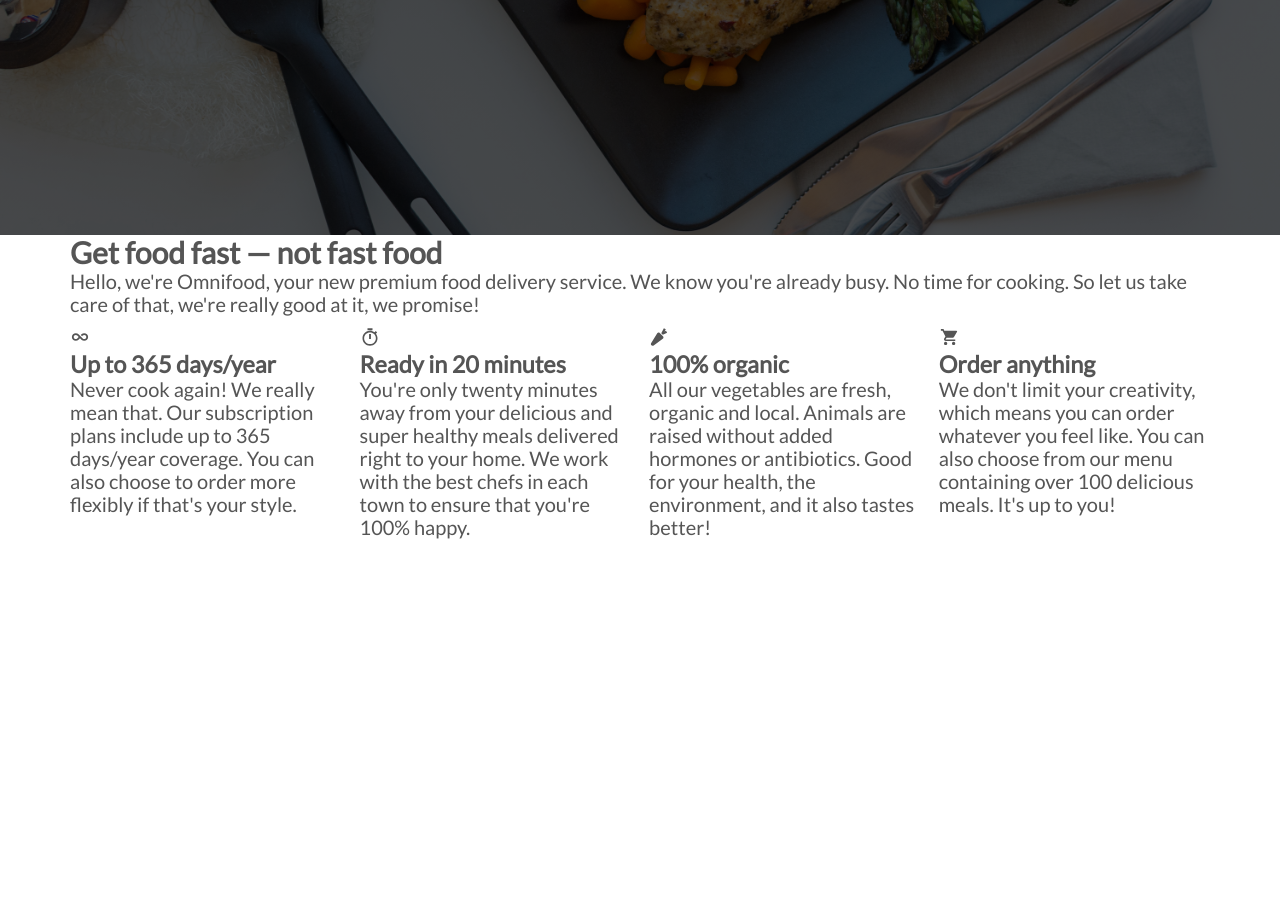
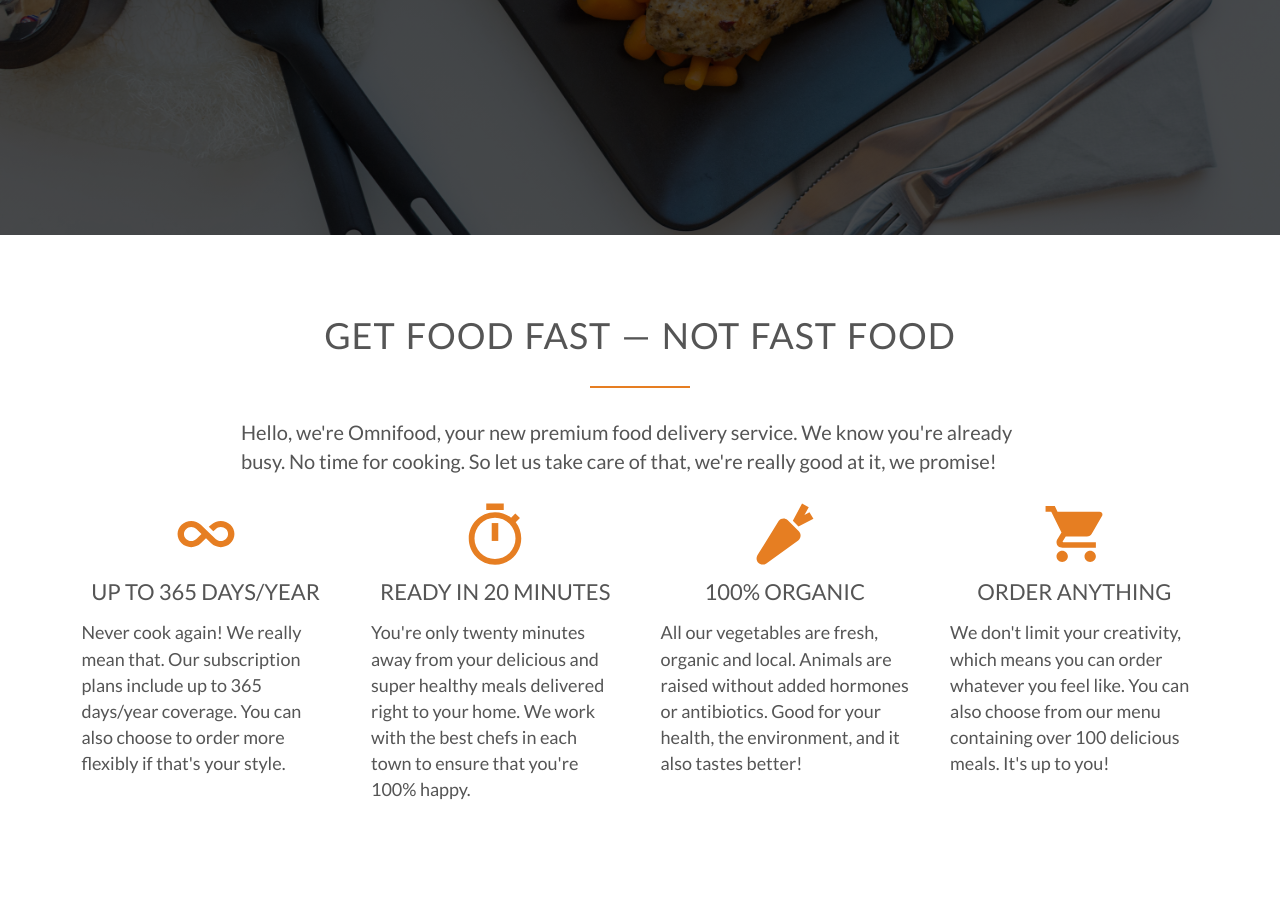
Before and after one commit to SparksFullStack/omnifood, a PHP site: page / in a window 1280 px wide. Shown: the part 565-1470 px from the top of the page. Before the commit the page ends 1104 px from the top, so only its background shows below. Run offline with PHP 8.4, Linux system fonts and the light colour scheme; some libraries are stand-ins or nearby versions.

Commit message:
features section completed and styled

```diff
--- a/index.html
+++ b/index.html
@@ -36,8 +36,8 @@
             </div>
 
             <div class='row'>
-                <div class='col span-1-of-4'>
-                    <ion-icon name='infinite'></ion-icon>
+                <div class='col span-1-of-4 box'>
+                    <ion-icon class='icon-big' name='infinite'></ion-icon>
                     <h3>Up to 365 days/year</h3>
                     <p>
                         Never cook again! We really mean that. Our subscription plans include up to 365 days/year coverage. You can also choose to order more flexibly if that's your style.
@@ -45,24 +45,24 @@
                 </div>
 
 
-                <div class='col span-1-of-4'>
-                    <ion-icon name='stopwatch'></ion-icon>
+                <div class='col span-1-of-4 box'>
+                    <ion-icon class='icon-big' name='stopwatch'></ion-icon>
                     <h3>Ready in 20 minutes</h3>
                     <p>
                         You're only twenty minutes away from your delicious and super healthy meals delivered right to your home. We work with the best chefs in each town to ensure that you're 100% happy.
                     </p>
                 </div>
 
-                <div class='col span-1-of-4'>
-                    <ion-icon name='nutrition'></ion-icon>
+                <div class='col span-1-of-4 box'>
+                    <ion-icon class='icon-big' name='nutrition'></ion-icon>
                     <h3>100% organic</h3>
                     <p>
                         All our vegetables are fresh, organic and local. Animals are raised without added hormones or antibiotics. Good for your health, the environment, and it also tastes better!
                     </p>
                 </div>
 
-                <div class='col span-1-of-4'>
-                    <ion-icon name='cart'></ion-icon>
+                <div class='col span-1-of-4 box'>
+                    <ion-icon class='icon-big' name='cart'></ion-icon>
                     <h3>Order anything</h3>
                     <p>
                         We don't limit your creativity, which means you can order whatever you feel like. You can also choose from our menu containing over 100 delicious meals. It's up to you!
--- a/resources/css/style.css
+++ b/resources/css/style.css
@@ -27,16 +27,76 @@ html {
     margin: 0 auto;
 }
 
+section {
+    padding: 80px 0;
+}
+
+.box {
+    padding: 1%;
+}
+
 /* -----Headings----- */
+h1,
+h2,
+h3 {
+    font-weight: 300;
+    text-transform: uppercase;
+}
+
 h1 {
     margin-top: 0;
     margin-bottom: 20px;
     color: #fff;
     font-size: 240%;
-    font-weight: 300;
-    text-transform: uppercase;
+    word-spacing: 3px;
     letter-spacing: 1px;
-    word-spacing: 3px;
+}
+
+h2 {
+    font-size: 180%;
+    word-spacing: 2px;
+    text-align: center;
+    margin-bottom: 30px;
+    letter-spacing: 1px;
+}
+
+h3 {
+    font-size: 110%;
+    margin-bottom: 15px;
+    text-align: center;
+}
+
+h2:after {
+    display: block;
+    height: 2px;
+    background-color: #e67e22;
+    content: " ";
+    width: 100px;
+    margin: 0 auto;
+    margin-top: 30px;
+}
+
+/* -----Paragraphs----- */
+
+.long-copy {
+    line-height: 145%;
+    width: 70%;
+    margin-left: 15%;
+}
+
+.box p {
+    font-size: 90%;
+    line-height: 145%;
+}
+
+/* -----Icons----- */
+.icon-big {
+    font-size: 350%;
+    display: block;
+    color: #e67e22;
+    margin-left: auto;
+    margin-right: auto;
+    margin-bottom: 10px;
 }
 
 /* -----Buttons----- */
@@ -136,3 +196,7 @@ header {
 .main-nav li a:active {
     border-bottom: 2px solid #e67e22;
 }
+
+/* ------------------------------- */
+/* Header */
+/* ------------------------------- */
```
